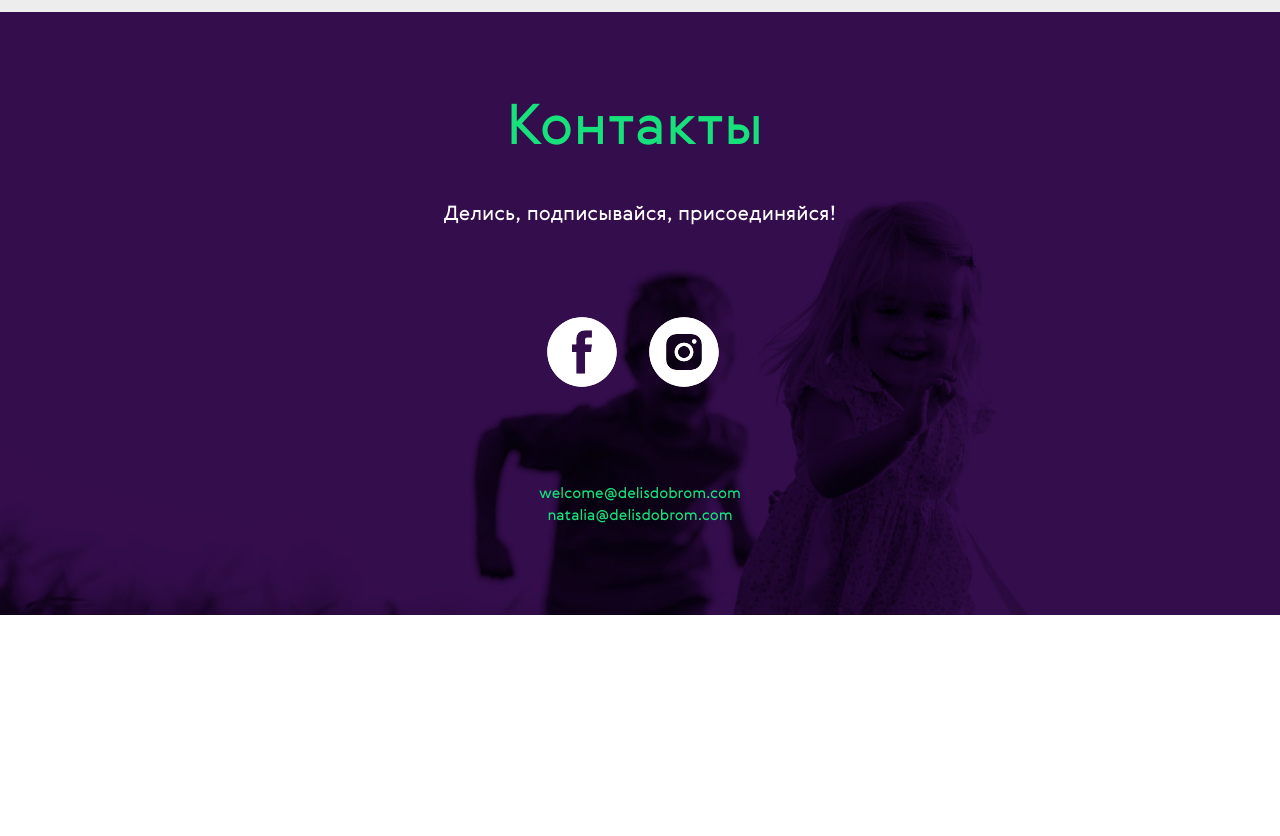
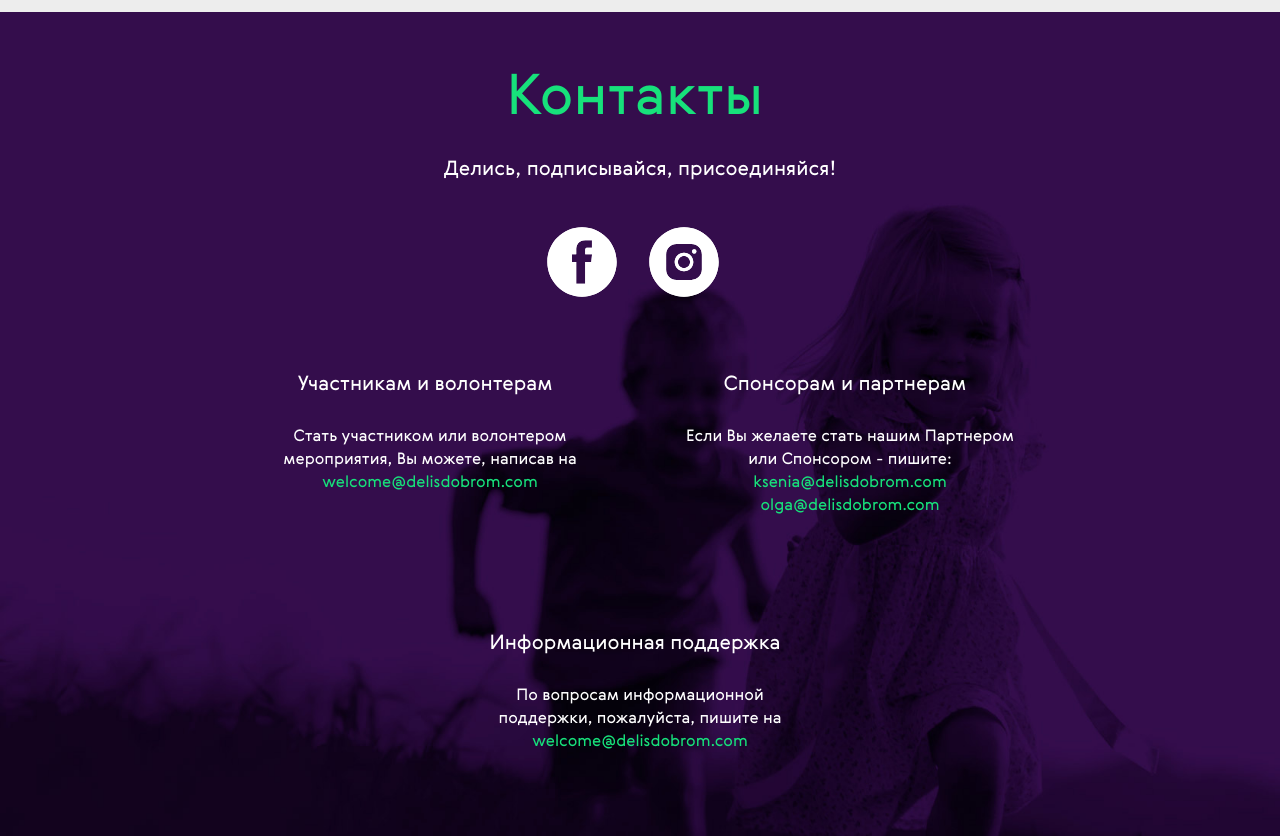
Before and after one commit to delisdobrom/delisdobrom.github.io, a plain HTML site: page index.html in a window 1280 px wide. Shown: the part 4010-4846 px from the top of the page. Before the commit the page ends 4625 px from the top, so only its background shows below. Drawn offline with nearby package versions, Linux system fonts and the light colour scheme; files that its build step writes are made by us from their sources.

Commit message:
+ in footer block

```diff
--- a/index.html
+++ b/index.html
@@ -280,16 +280,41 @@
                         </a></li>
                 </ul>
             </div>
-            <p class = 'cont-text'>welcome@delisdobrom.com </br>natalia@delisdobrom.com</p>
+            <div class="footer-main">
+                <div class = 'footer-b'>
+                    <div class = 'text'>
+                        <h3>Участникам и волонтерам</h3>
+                        <p>Стать участником или волонтером мероприятия, Вы можете, написав на <a href = 'mailto:welcome@delisdobrom.com'>welcome@delisdobrom.com</a></p>
+                    </div>
+                </div>
+                <div class = 'footer-b'>
+                    <div class = 'text'>
+                        <h3 class = 'text-person2'>Спонсорам и партнерам</h3>
+                        <p>Если Вы желаете стать нашим Партнером или Спонсором - пишите: </br> <a href = 'mailto:ksenia@delisdobrom.com'>ksenia@delisdobrom.com</a></br><a href = 'mailto:olga@delisdobrom.com'>olga@delisdobrom.com</a> </p>
+                    </div>
+                </div>
+                <div class = 'footer-b'>
+                    <div class = 'text'>
+                        <h3 class = 'text-person3'>Информационная поддержка</h3>
+                        <p>По вопросам информационной поддержки, пожалуйста, пишите на </br> <a href = 'mailto:welcome@delisdobrom.com'>welcome@delisdobrom.com</a></p>
+                    </div>
+                </div>
+            </div>
         </div>
    </footer>
 </div>
+<script>
+    if( /Android|webOS|iPhone|iPad|iPod|BlackBerry|IEMobile|Opera Mini/i.test(navigator.userAgent) ) {
+//        var footer = $('footer');
+        $('footer').css('display', 'none');
+    }else
+    {
+//Now include js files
+    }
+</script>
 <script type="text/javascript" src='https://code.jquery.com/jquery-2.2.3.js'></script>
 <script src="slick/owl.carousel.js"></script>
 <script src="slick/owl.carousel.min.js"></script>
-<!--<script src="js/classie.js"></script>-->
-<!--<script src="js/main.js"></script>-->
-<!--<script src="presentational-only/presentational-only.js"></script>-->
 <script>
     var owl = $('.slider');
     owl.owlCarousel({
--- a/style.css
+++ b/style.css
@@ -536,6 +536,41 @@ footer{
     width: 100%;
 }
 
+.footer-main{
+    max-width: 1440px;
+    padding: 20px;
+    border-radius: 3px;
+    display: flex;
+    flex-flow: row wrap;
+    margin: 0px auto;
+    align-items: stretch;
+    align-content: stretch;
+    justify-content: center;
+}
+
+.footer-b{
+    flex-flow: row wrap;
+    text-align: center;
+    padding: 10px;
+    margin: 20px;
+    border-radius: 3px;
+    flex: 0 1 380px;
+}
+
+.contact-info .footer-b h3{
+    color: #fff;
+    font-size: 20px;
+}
+
+.contact-info .footer-b p{
+    font-size: 16px;
+}
+
+.contact-info .footer-b a{
+    color: #17e17b;
+    font-size: 16px;
+}
+
 .contact-info{
     padding-top: 30px;
     margin: auto;
@@ -546,8 +581,8 @@ footer{
     font-family: Gerbera-Regular,sans-serif;
     color: #17e17b;
     font-size: 56px;
-    padding-top: 30px;
-    padding-bottom: 35px;
+    padding-top: 0px;
+    padding-bottom: 20px;
 }
 
 .contact-info p {
@@ -555,19 +590,26 @@ footer{
     margin: 0px;
     font-family: Gerbera-Regular,sans-serif;
     font-size: 20px;
-    padding-bottom: 90px;
+    padding-bottom: 25px;
 }
 
 .nav{
     width: 250px;
-    margin: auto;
-    padding-bottom: 90px;
+    margin: 20px auto;
 }
 
 .cont-text{
     color: #17e17b!important;
     font-family: Gerbera-Regular,sans-serif!important;
     font-size: 15px!important;
+}
+
+.cont-text a{
+    color: #17e17b;
+}
+
+.cont-text a:hover{
+    color: #17e17b;
 }
 
 .nav li{
@@ -727,6 +769,17 @@ footer{
     footer {
         background-image: url(img/filter-kids30.png);
         background-attachment: inherit;
+        padding: 0px;
+        margin: 0px auto;
+    }
+    .contact-info h3{
+        padding-bottom: 5px;
+    }
+    .contact-info p{
+        padding-bottom: 20px;
+    }
+    .footer-b{
+        margin: -10px;
     }
 }
 
```
